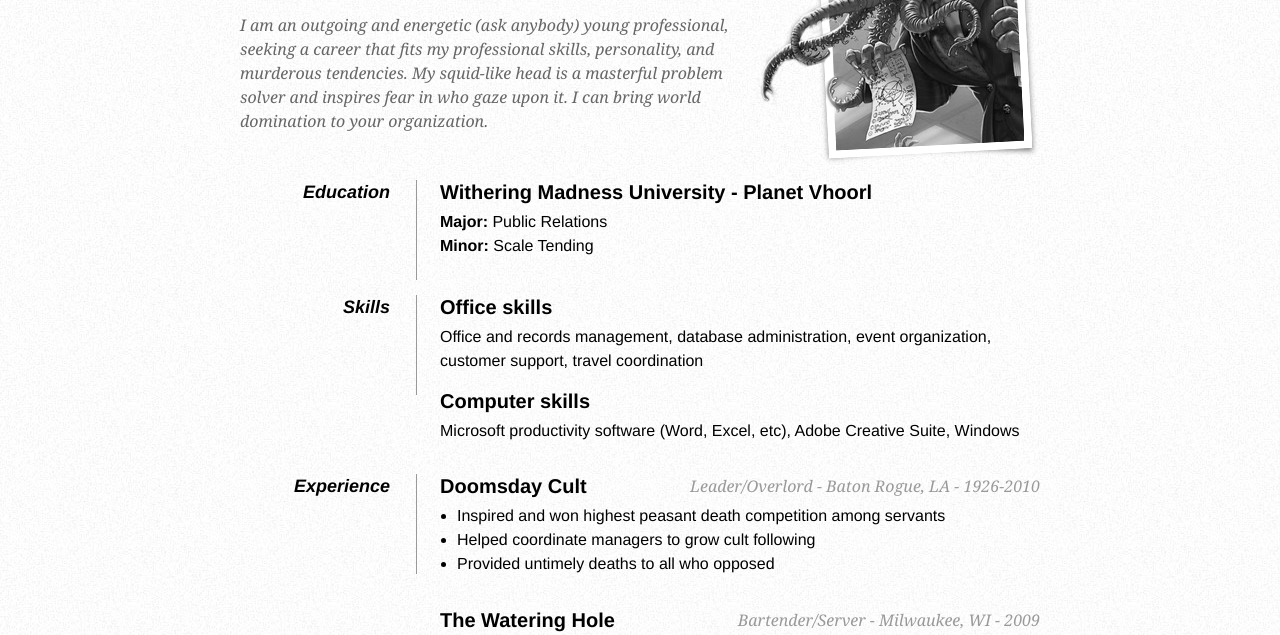
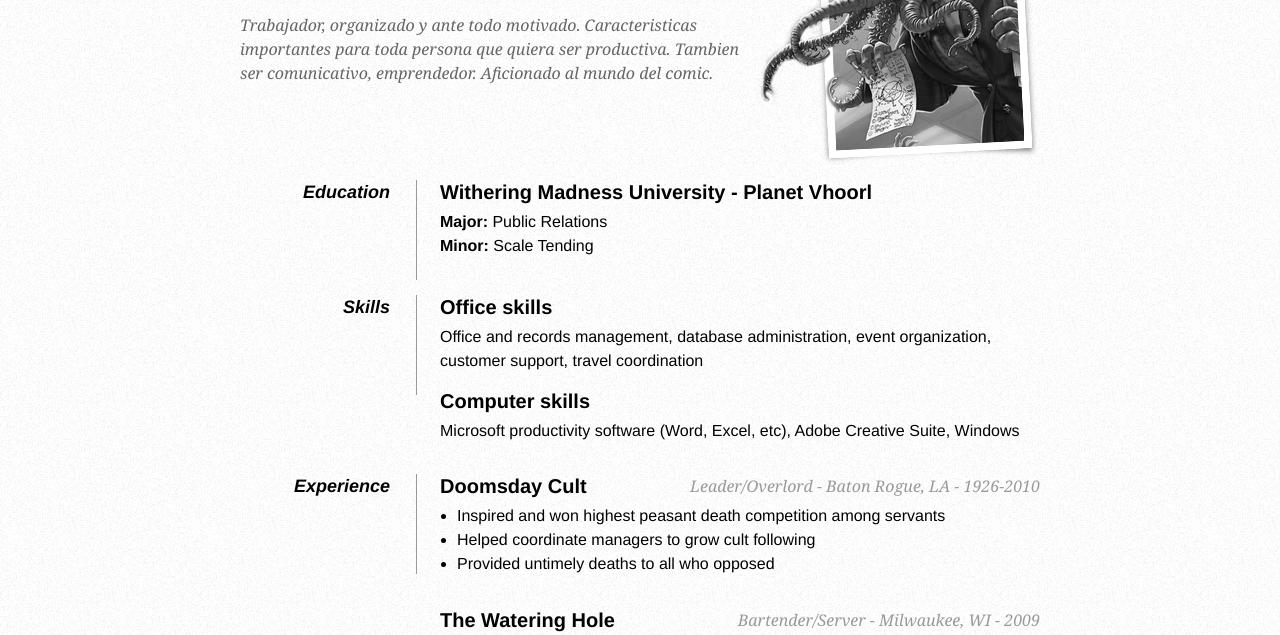
Before and after one commit to DiegoBlazquez/DiegoBlazquez.github.io, a plain HTML site: page index.html in a window 1280 px wide. Shown: the part 148-783 px from the top of the page. Drawn offline with Linux system fonts and the light colour scheme; files whose address does not match are found by name.

Commit message:
Update index.html

```diff
--- a/index.html
+++ b/index.html
@@ -49,10 +49,8 @@
 
         <div id="objective">
             <p>
-                I am an outgoing and energetic (ask anybody) young professional, seeking a
-                career that fits my professional skills, personality, and murderous tendencies.
-                My squid-like head is a masterful problem solver and inspires fear in who gaze upon it.
-                I can bring world domination to your organization.
+                Trabajador, organizado y ante todo motivado. Caracteristicas  importantes para toda persona que quiera ser productiva.
+			   Tambien ser comunicativo, emprendedor. Aficionado al mundo del comic.
             </p>
         </div>
 
```
